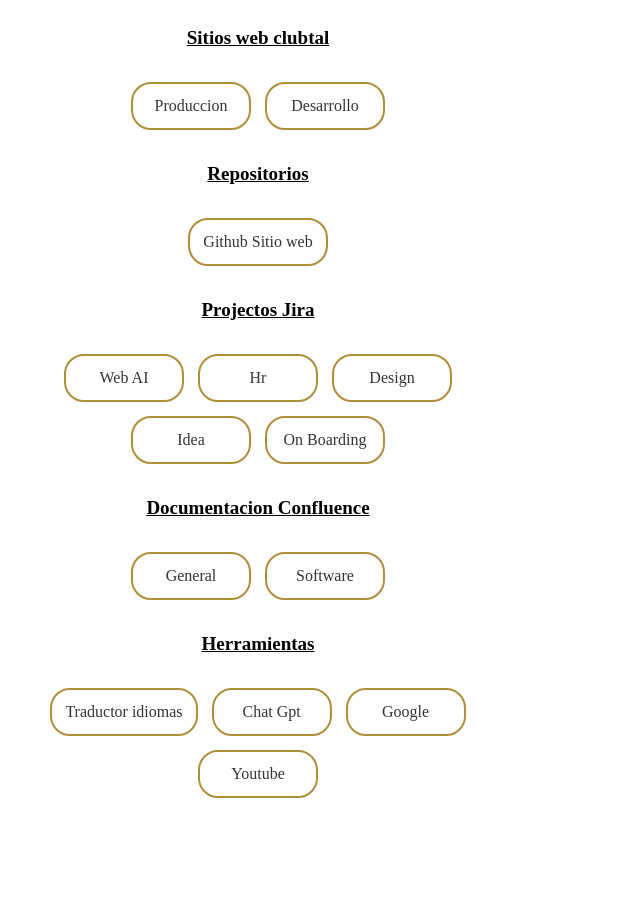
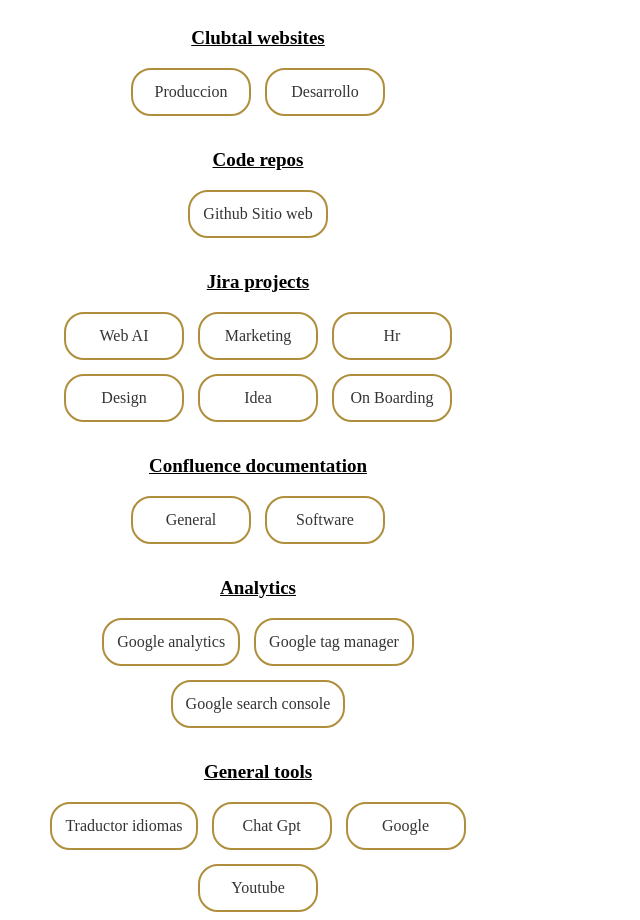
Before and after one commit to MEGAFRAN/extension-factory, a Next.js app: page / in a window 1280 px wide. Shown: the whole page, without its empty margins (0-640 px from the left). Before the commit the page ends 816 px from the top, so only its background shows below. Built offline with nearby package versions, Linux system fonts and the light colour scheme.

Commit message:
feature: version 0.0.0.4

```diff
--- a/pages/index.tsx
+++ b/pages/index.tsx
@@ -2,39 +2,66 @@
 import styles from '../app/styles/Home.module.scss';
 import { ButtonPanel } from '../app/components/button_panel/button_panel';
 
-const clubtalEnvironments = {
+type QuickLink = {
+  urls: string[];
+  names: string[];
+  title: string;
+};
+
+type QuickLinksData = {
+  [key: string]: QuickLink;
+};
+
+const quickLinksData: QuickLinksData = {
+  clubtalEnvironments : {
     urls: ['https://www.clubtal.com','https://dev.clubtal.com'],
-  names: ['Produccion', 'Desarrollo']
-}
-const clubtalRepos = {
+    names: ['Produccion', 'Desarrollo'],
+    title: 'Clubtal websites'
+  },
+  clubtalRepos: {
     urls: ['https://github.com/MEGAFRAN/clubtal'],
-  names: ['Github Sitio web']
-}
-const clubtalJira = {
+    names: ['Github Sitio web'],
+    title: 'Code repos'
+  },
+  clubtalProjects : {
     urls: [
     'https://clubtal.atlassian.net/jira/software/projects/WA/boards/15',
+    'https://clubtal.atlassian.net/jira/software/projects/MAR/boards/17',
     'https://clubtal.atlassian.net/jira/software/c/projects/HR/boards/3',
     'https://clubtal.atlassian.net/jira/software/projects/DES/boards/8',
     'https://clubtal.atlassian.net/jira/software/projects/IDEA/boards/9',
     'https://clubtal.atlassian.net/jira/software/projects/ON/boards/10'
     ],
-  names: ['Web AI', 'Hr', 'Design', 'Idea', 'On Boarding']
-}
-const clubtalConfluence = {
+    names: ['Web AI', 'Marketing', 'Hr', 'Design', 'Idea', 'On Boarding'],
+    title: 'Jira projects'
+  },
+  clubtalDocumentation : {
     urls: [
     'https://clubtal.atlassian.net/wiki/spaces/WEB/overview',
     'https://clubtal.atlassian.net/wiki/spaces/TEC/overview'
     ],
-  names: ['General', 'Software']
-}
-const clubtalTools = {
+    names: ['General', 'Software'],
+    title: 'Confluence documentation'
+  },
+  clubtalAnalytics : {
+    urls: [
+    'https://analytics.google.com/analytics/web/#/p326662031/reports/intelligenthome',
+    'https://tagmanager.google.com/#/container/accounts/6053376668/containers/91138574/workspaces/5',
+    'https://search.google.com/search-console?resource_id=sc-domain%3Aclubtal.com'
+    ],
+    names: ['Google analytics', 'Google tag manager', "Google search console"],
+    title: 'Analytics'
+  },
+  clubtalTools : {
     urls: [
     'https://www.deepl.com/translator',
     'https://chat.openai.com/chat',
     'https://www.google.com/',
     'https://www.youtube.com/'
     ],
-  names: ['Traductor idiomas', 'Chat Gpt', 'Google', 'Youtube']
+    names: ['Traductor idiomas', 'Chat Gpt', 'Google', 'Youtube'],
+    title: 'General tools'
+  }
 }
 
 export default function Home() {
@@ -47,16 +74,17 @@
         <link rel="icon" href="/favicon.ico" />
       </Head>
       <main className={styles.main}>
-        <p>Sitios web clubtal</p>
-        <ButtonPanel numberOfButtons={clubtalEnvironments.names.length} arrayOfLinks={clubtalEnvironments.urls} arrayOfNames={clubtalEnvironments.names} />
-        <p>Repositorios</p>
-        <ButtonPanel numberOfButtons={clubtalRepos.names.length} arrayOfLinks={clubtalRepos.urls} arrayOfNames={clubtalRepos.names} />
-        <p>Projectos Jira</p>
-        <ButtonPanel numberOfButtons={clubtalJira.names.length} arrayOfLinks={clubtalJira.urls} arrayOfNames={clubtalJira.names} />
-        <p>Documentacion Confluence</p>
-        <ButtonPanel numberOfButtons={clubtalConfluence.names.length} arrayOfLinks={clubtalConfluence.urls} arrayOfNames={clubtalConfluence.names} />
-        <p>Herramientas</p>
-        <ButtonPanel numberOfButtons={clubtalTools.names.length} arrayOfLinks={clubtalTools.urls} arrayOfNames={clubtalTools.names} />
+        {
+          Object.keys(quickLinksData).map((key, index) => {
+            const {title, urls, names} = quickLinksData[key];
+            return (
+              <div key={index}>
+                <p>{title}</p>
+                <ButtonPanel numberOfButtons={names.length} arrayOfLinks={urls} arrayOfNames={names} />
+              </div>
+            );
+          })
+        }
       </main>
     </>
   )
```
Also changed, not shown: public/manifest.json. Lines whose indentation alone changed are shown as unchanged.
